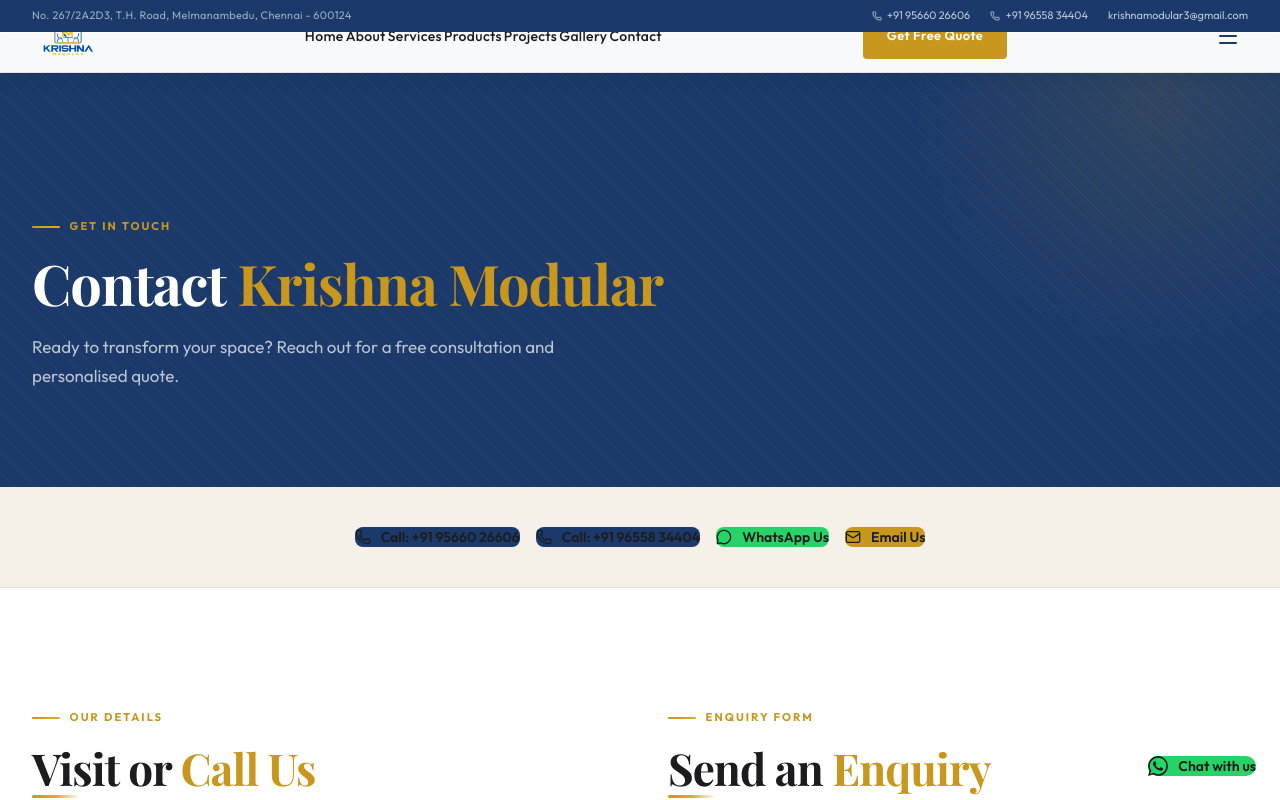
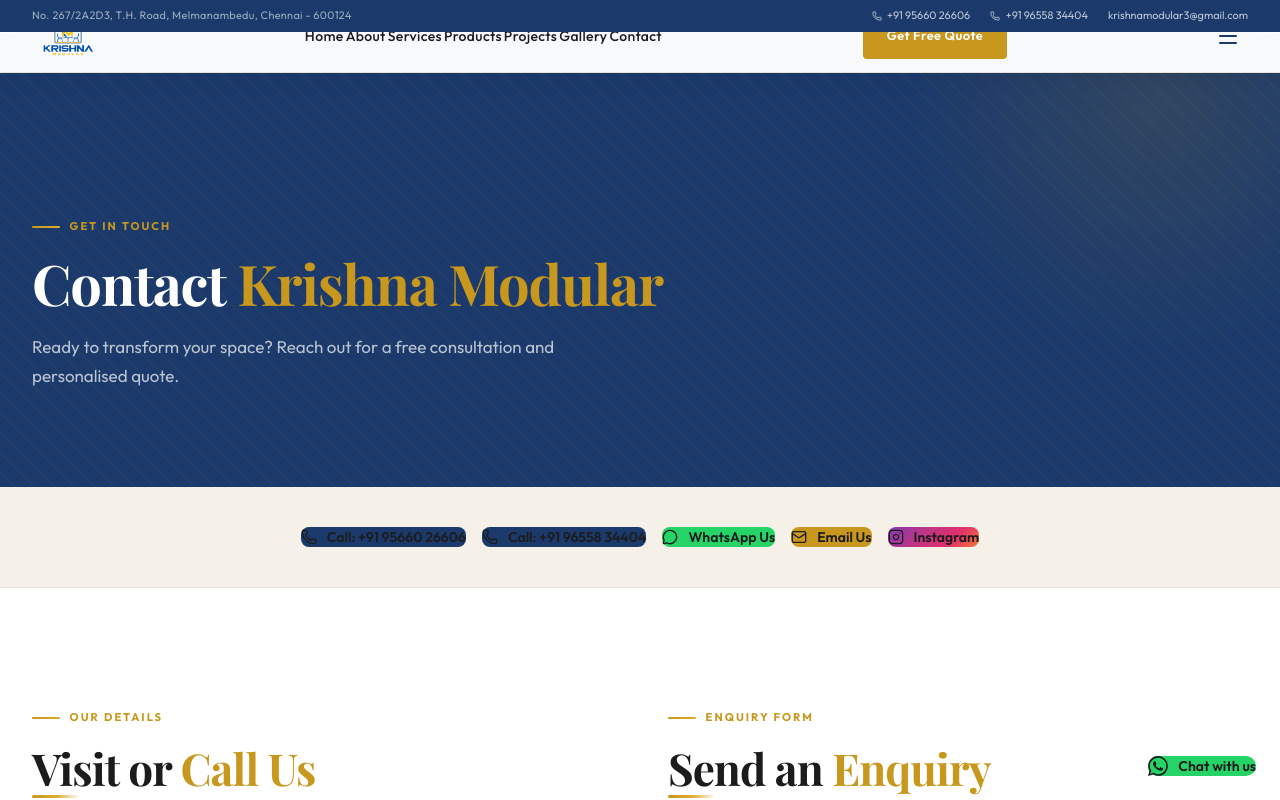
Before and after one commit to bhavshx-collab/krishna_modular, a React (Vite) app: page /contact in a window 1280 px wide. Shown: the top 800 px of the page. Built offline with nearby package versions, Linux system fonts and the light colour scheme; a web font is replaced by a local one.

Commit message:
feat: add official Instagram link (krishnamodular__interior)

```diff
--- a/src/components/Footer.jsx
+++ b/src/components/Footer.jsx
@@ -48,7 +48,14 @@
               <a href="#" className="w-9 h-9 rounded-full border border-white/20 flex items-center justify-center text-white/60 hover:border-[#C8971D] hover:text-[#C8971D] transition-all" aria-label="Facebook">
                 <svg viewBox="0 0 24 24" fill="currentColor" className="w-4 h-4"><path d="M18 2h-3a5 5 0 0 0-5 5v3H7v4h3v8h4v-8h3l1-4h-4V7a1 1 0 0 1 1-1h3z"/></svg>
               </a>
-              <a href="#" className="w-9 h-9 rounded-full border border-white/20 flex items-center justify-center text-white/60 hover:border-[#C8971D] hover:text-[#C8971D] transition-all" aria-label="Instagram">
+              <a
+                href="https://www.instagram.com/krishnamodular__interior/"
+                target="_blank"
+                rel="noopener noreferrer"
+                className="w-9 h-9 rounded-full border border-white/20 flex items-center justify-center text-white/60 hover:border-[#C8971D] hover:text-[#C8971D] transition-all"
+                aria-label="Follow Krishna Modular on Instagram"
+                id="footer-instagram-link"
+              >
                 <svg viewBox="0 0 24 24" fill="none" stroke="currentColor" strokeWidth="2" strokeLinecap="round" strokeLinejoin="round" className="w-4 h-4"><rect x="2" y="2" width="20" height="20" rx="5" ry="5"/><path d="M16 11.37A4 4 0 1 1 12.63 8 4 4 0 0 1 16 11.37z"/><line x1="17.5" y1="6.5" x2="17.51" y2="6.5"/></svg>
               </a>
               <a href="#" className="w-9 h-9 rounded-full border border-white/20 flex items-center justify-center text-white/60 hover:border-[#C8971D] hover:text-[#C8971D] transition-all" aria-label="YouTube">
--- a/src/pages/Contact.jsx
+++ b/src/pages/Contact.jsx
@@ -89,6 +89,17 @@
               className="flex items-center gap-2.5 bg-[#C8971D] text-white px-6 py-3 rounded-lg font-['Outfit'] font-semibold text-sm hover:bg-[#e0aa30] transition-colors"
             >
               <Mail size={16} /> Email Us
+            </a>
+            <a
+              href="https://www.instagram.com/krishnamodular__interior/"
+              target="_blank"
+              rel="noopener noreferrer"
+              id="contact-instagram-btn"
+              className="flex items-center gap-2.5 text-white px-6 py-3 rounded-lg font-['Outfit'] font-semibold text-sm transition-all hover:opacity-90"
+              style={{ background: 'linear-gradient(135deg, #833ab4 0%, #c13584 40%, #e1306c 70%, #f77737 100%)' }}
+            >
+              <svg viewBox="0 0 24 24" fill="none" stroke="currentColor" strokeWidth="2" strokeLinecap="round" strokeLinejoin="round" style={{ width: '16px', height: '16px', flexShrink: 0 }}><rect x="2" y="2" width="20" height="20" rx="5" ry="5"/><path d="M16 11.37A4 4 0 1 1 12.63 8 4 4 0 0 1 16 11.37z"/><line x1="17.5" y1="6.5" x2="17.51" y2="6.5"/></svg>
+              Instagram
             </a>
           </div>
         </div>
```
